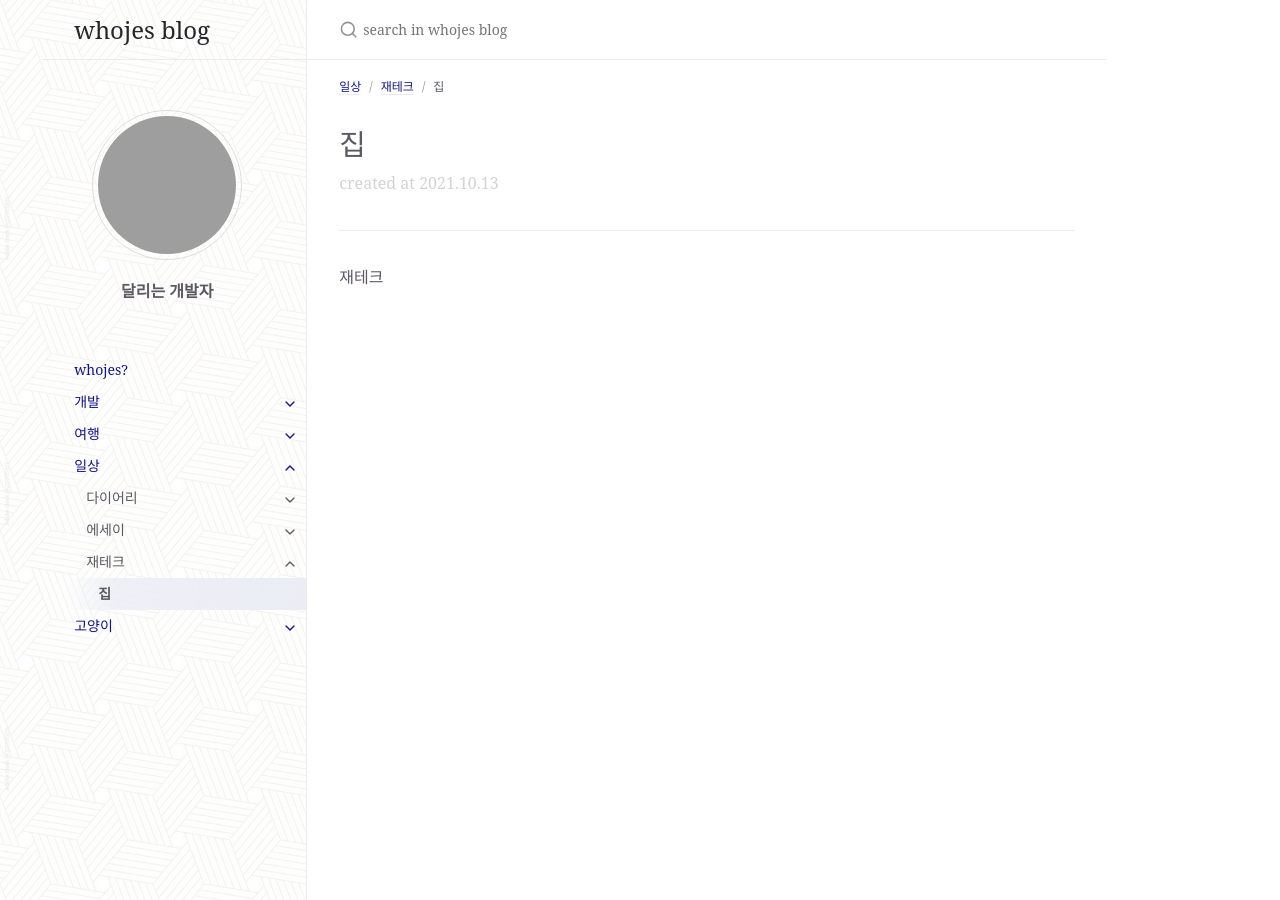
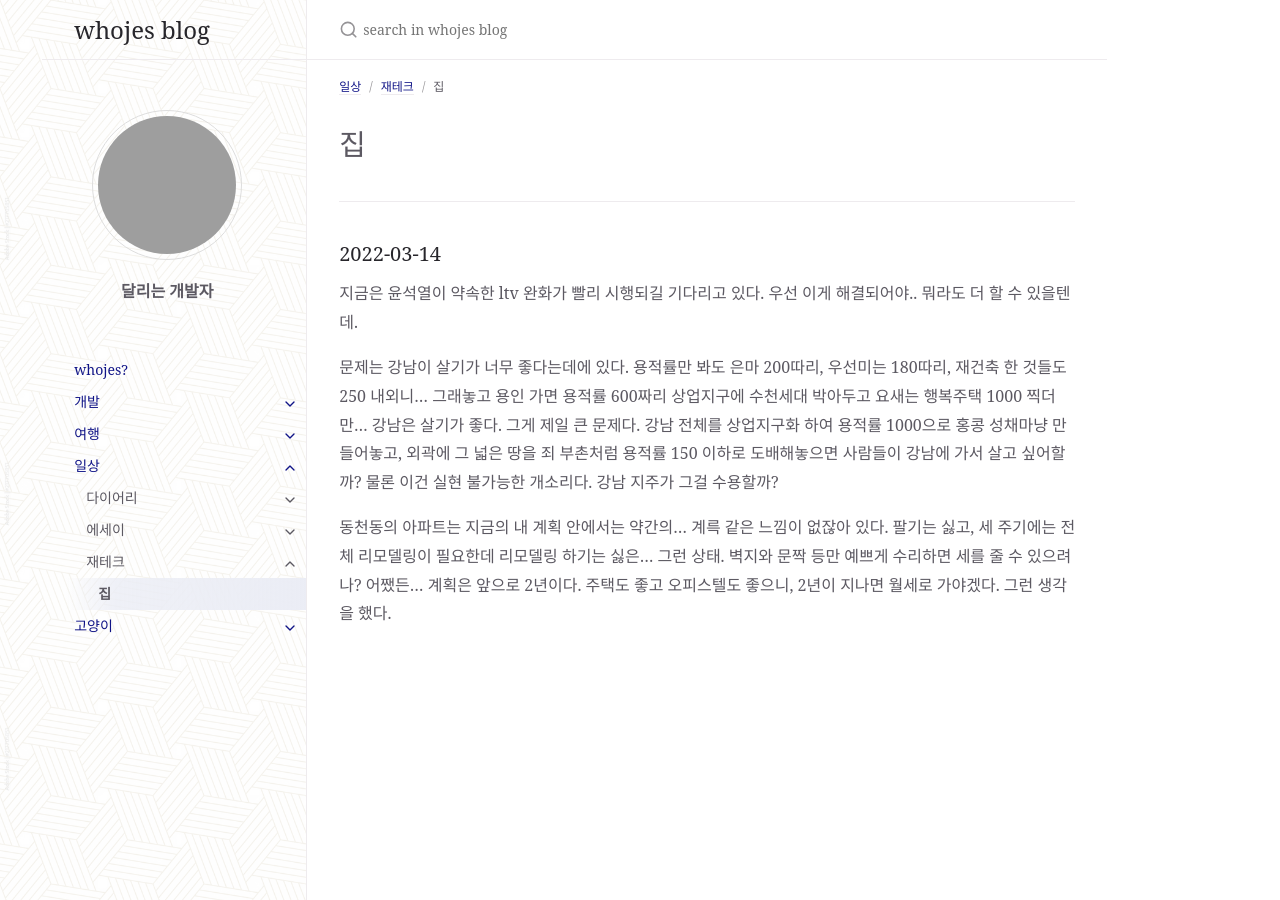
Before and after one commit to whojes/whojes.github.io, a Jekyll site: the page built from docs/life/finance/house.md, in a window 1280 px wide. Built offline with Jekyll 4.4.1, drawn with Linux system fonts in a browser that asks for light colours; grey boxes are pictures that could not be loaded.

Commit message:
ㅊㅌㅇ

```diff
--- a/docs/life/finance/house.md
+++ b/docs/life/finance/house.md
@@ -5,9 +5,13 @@ parent: 재테크
 grand_parent: 일상
 share_enable: false
 print_title: true
-created_at: 2021.10.13
 tags: ['재테크']
-permalink: life/finance/1
+permalink: life/finance/house
 ---
 
-재테크
+### 2022-03-14
+지금은 윤석열이 약속한 ltv 완화가 빨리 시행되길 기다리고 있다. 우선 이게 해결되어야.. 뭐라도 더 할 수 있을텐데.
+
+문제는 강남이 살기가 너무 좋다는데에 있다. 용적률만 봐도 은마 200따리, 우선미는 180따리, 재건축 한 것들도 250 내외니... 그래놓고 용인 가면 용적률 600짜리 상업지구에 수천세대 박아두고 요새는 행복주택 1000 찍더만... 강남은 살기가 좋다. 그게 제일 큰 문제다. 강남 전체를 상업지구화 하여 용적률 1000으로 홍콩 성채마냥 만들어놓고, 외곽에 그 넓은 땅을 죄 부촌처럼 용적률 150 이하로 도배해놓으면 사람들이 강남에 가서 살고 싶어할까? 물론 이건 실현 불가능한 개소리다. 강남 지주가 그걸 수용할까?
+
+동천동의 아파트는 지금의 내 계획 안에서는 약간의... 계륵 같은 느낌이 없잖아 있다. 팔기는 싫고, 세 주기에는 전체 리모델링이 필요한데 리모델링 하기는 싫은... 그런 상태. 벽지와 문짝 등만 예쁘게 수리하면 세를 줄 수 있으려나? 어쨌든... 계획은 앞으로 2년이다. 주택도 좋고 오피스텔도 좋으니, 2년이 지나면 월세로 가야겠다. 그런 생각을 했다.
```
